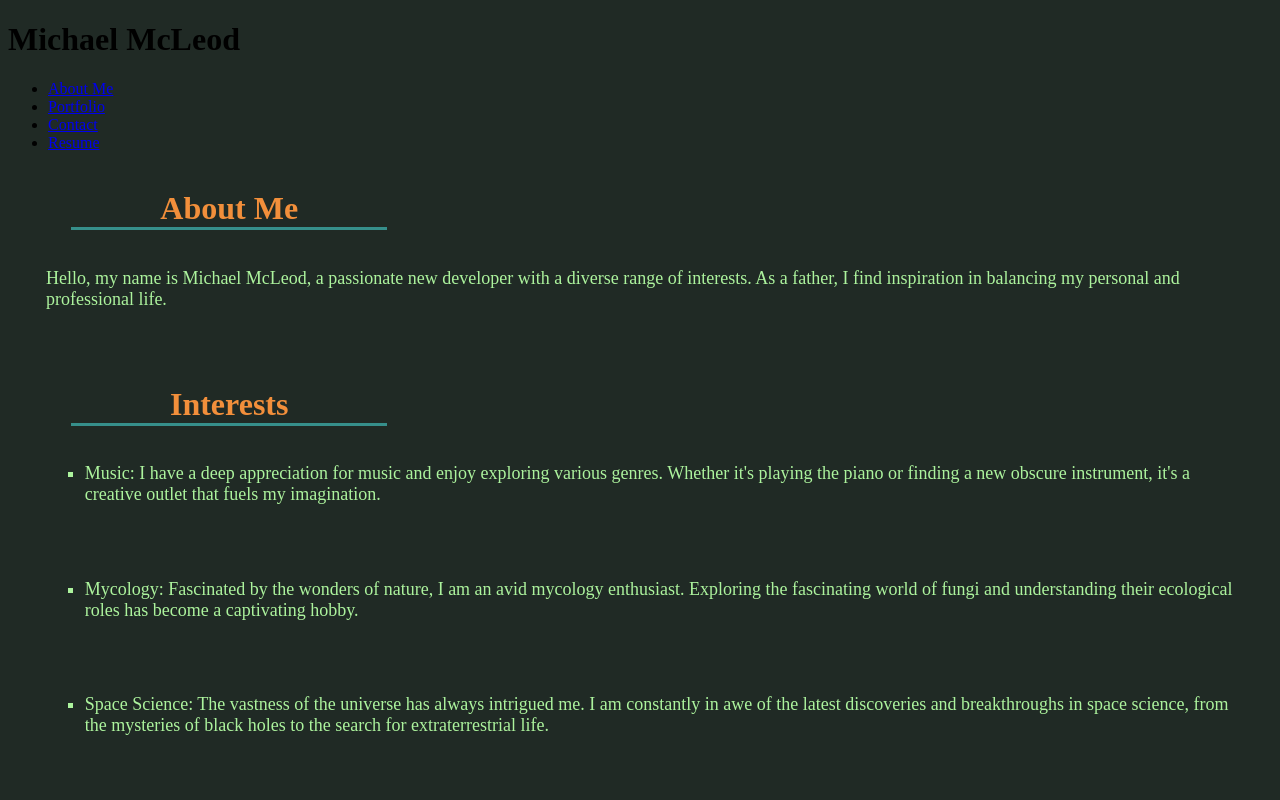
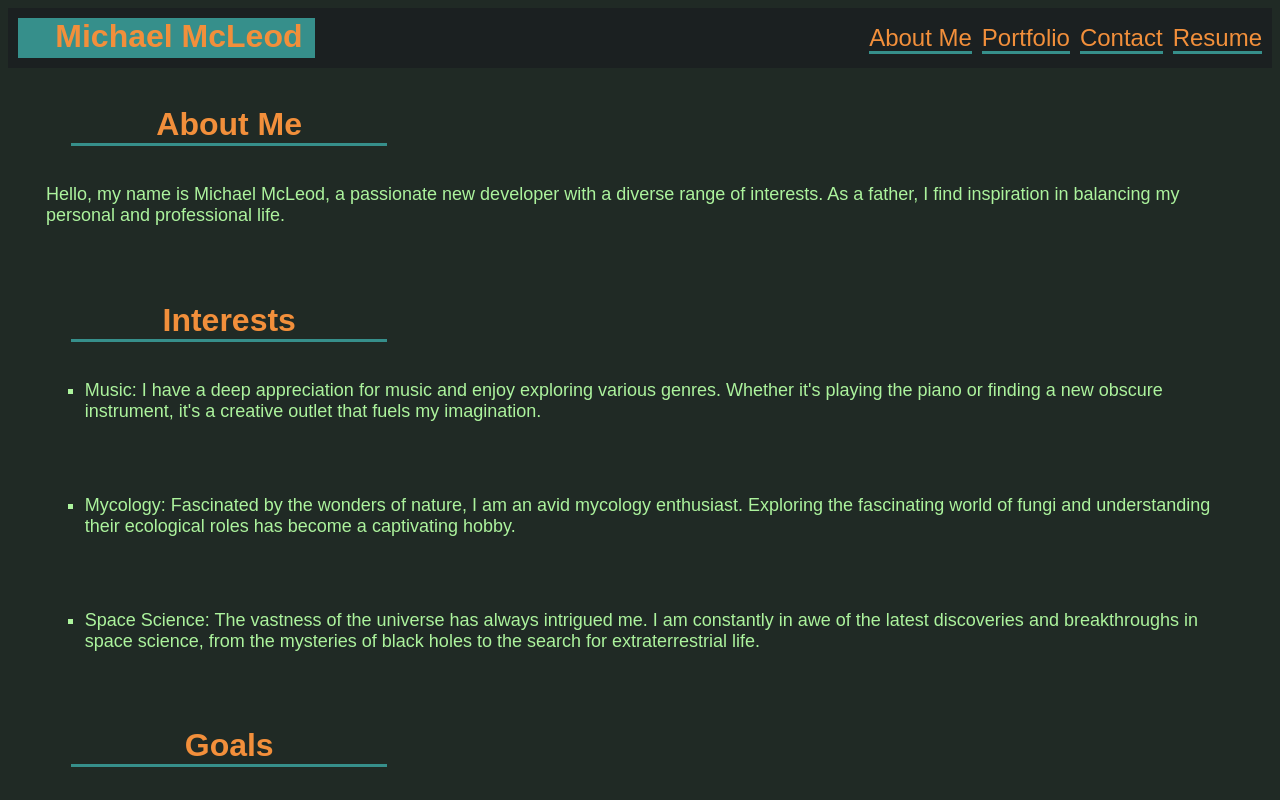
Before and after one commit to ChemicalModel/McLeod_React_Portfolio, a React (Create React App) app: page / in a window 1280 px wide. Shown: the top 800 px of the page. Built offline with nearby package versions, Linux system fonts and the light colour scheme.

Commit message:
styled header and imported a font family

```diff
--- /dev/null
+++ b/src/components/Header.css
@@ -0,0 +1,55 @@
+/* Brand Colors*/
+
+:root {
+    --MYORANGE: #F28F3B;
+    --MYGREEN: #ACF39D;
+    --MYBLUE: #368F8B;
+    --MYBLACK: #1B2021;
+    --MYGREY: #202A25;
+}
+
+.mainHeader {
+    display: flex;
+    justify-content: space-between;
+    align-items: center;
+    background-color: var(--MYBLACK);
+    padding: 10px;
+}
+
+.mainHeader,
+.mainHeader ul,
+.mainHeader li,
+.mainHeader a {
+    background-color: var(--MYBLACK);
+}
+
+.mainHeader h1 {
+    color: var(--MYORANGE);
+    background-color: var(--MYBLUE);
+    border-bottom: 3px solid #368F8B;
+    color: var(--MYORANGE);
+    font-size: xx-large;
+    margin: 0;
+    padding-left: 3%;
+    padding-right: 1%;
+}
+
+.mainHeader ul {
+    display: flex;
+    justify-content: flex-end;
+    align-items: flex-end;
+    list-style-type: none;
+    margin: 0;
+    padding: 0;
+}
+
+.mainHeader ul li {
+    margin-left: 10px;
+}
+
+.mainHeader ul li a {
+    color: var(--MYORANGE);
+    text-decoration: none;
+    font-size: x-large;
+    border-bottom: 3px solid var(--MYBLUE) ;
+}
--- a/src/components/Header.js
+++ b/src/components/Header.js
@@ -1,5 +1,6 @@
 import React, { useState } from 'react';
 import Navigation from './Navigation';
+import './Header.css'
 
 const Header = () => {
   const [activeSection, setActiveSection] = useState('about');
@@ -9,7 +10,7 @@ const Header = () => {
   };
 
   return (
-    <header>
+    <header class='mainHeader'>
       <h1>Michael McLeod</h1>
       <Navigation activeSection={activeSection} handleNavigation={handleNavigation} />
     </header>
--- a/src/pages/AboutMe/AboutMe.css
+++ b/src/pages/AboutMe/AboutMe.css
@@ -12,6 +12,7 @@
     /* outline: 1px solid red;
     border: 1px solid green; */
     background-color: #202A25;
+    font-family: 'Bebas Neue', sans-serif;
 }
 
 .about-me h2, .about-me h3 {
```
